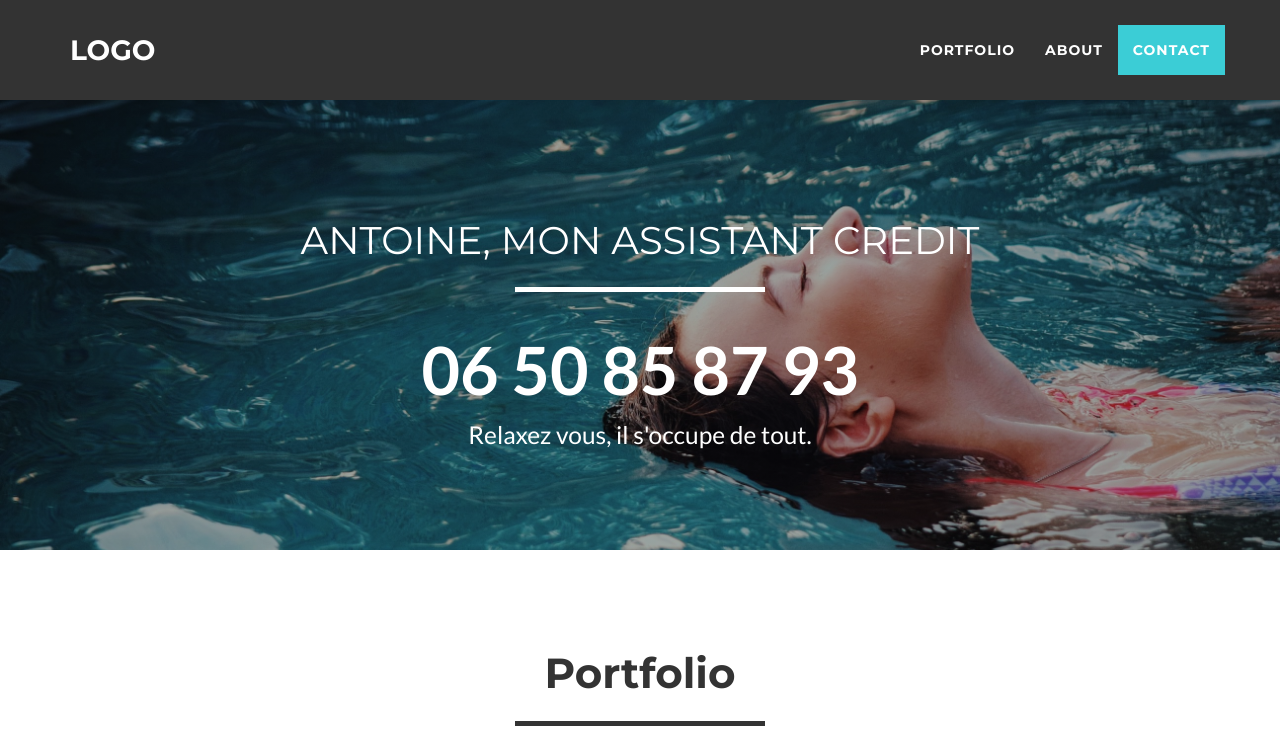
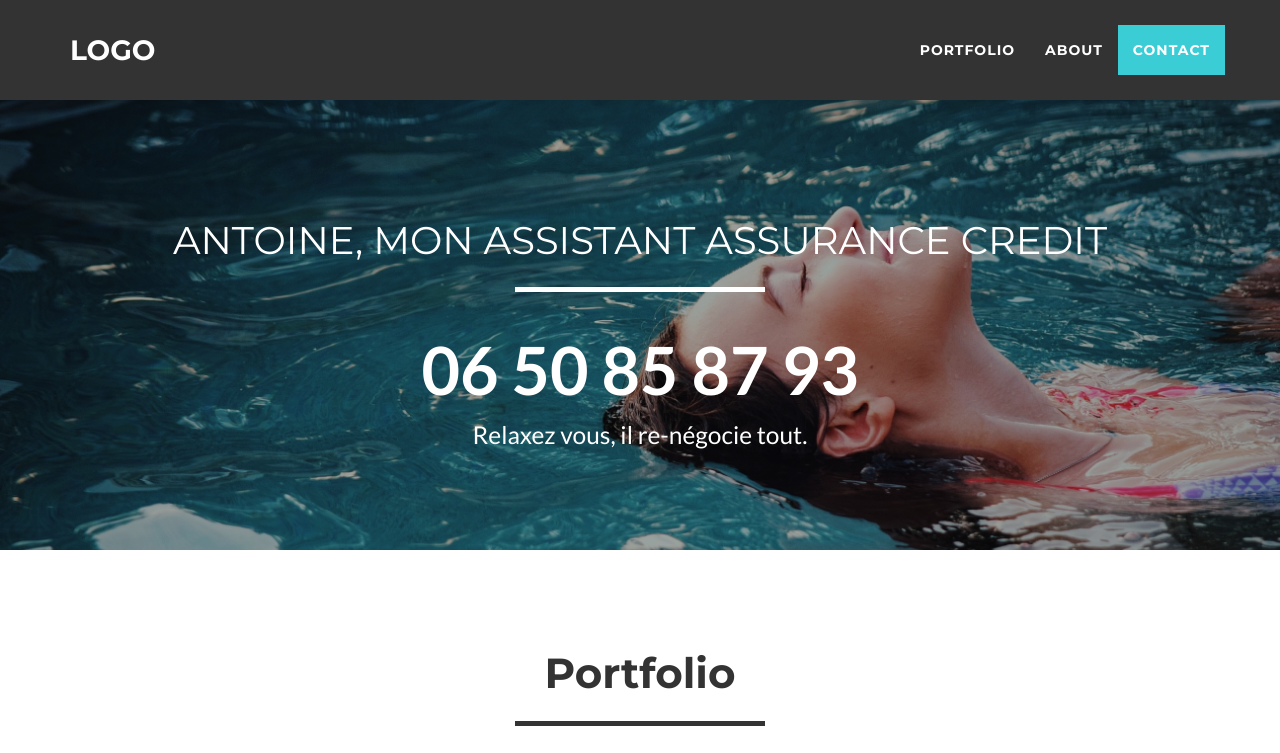
Before and after one commit to apollinesentucq/assistance-credit, a website: page index.html in a window 1280 px wide. Shown: the top 753 px of the page. Drawn offline with nearby package versions, Linux system fonts and the light colour scheme.

Commit message:
punchline updated

```diff
--- a/index.html
+++ b/index.html
@@ -74,11 +74,11 @@
                 <div class="col-lg-12">
                     <!-- <img class="img-responsive" src="img/profile.png" alt=""> -->
                     <div class="intro-text">
-                        <h1 class="name">ANTOINE, MON ASSISTANT CREDIT</h1>
+                        <h1 class="name">ANTOINE, MON ASSISTANT ASSURANCE CREDIT</h1>
                         <hr class="star-light">
                         <span class="skills">06 50 85 87 93</span>
                         <br>
-                        <span class="punchline">Relaxez vous, il s'occupe de tout.</span>
+                        <span class="punchline">Relaxez vous, il re-négocie tout.</span>
                     </div>
                 </div>
             </div>
```
